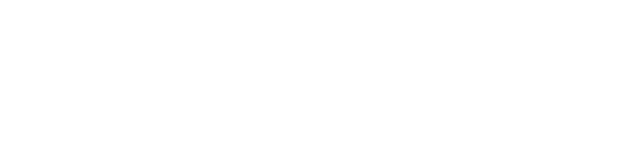
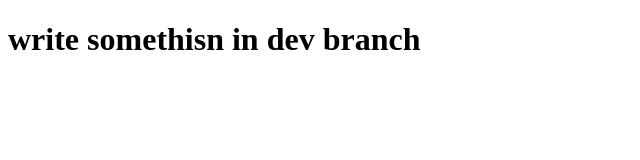
Before and after one commit to Yubayer/test, a plain HTML site: page index.html in a window 1280 px wide. Shown: the whole page, without its empty margins (0-640 px from the left). Drawn offline with Linux system fonts and the light colour scheme.

Commit message:
dev branch commit

```diff
--- a/index.html
+++ b/index.html
@@ -7,6 +7,6 @@
     <title>Test Github</title>
 </head>
 <body>
-
+    <h1>write somethisn in dev branch</h1>
 </body>
 </html>
```
